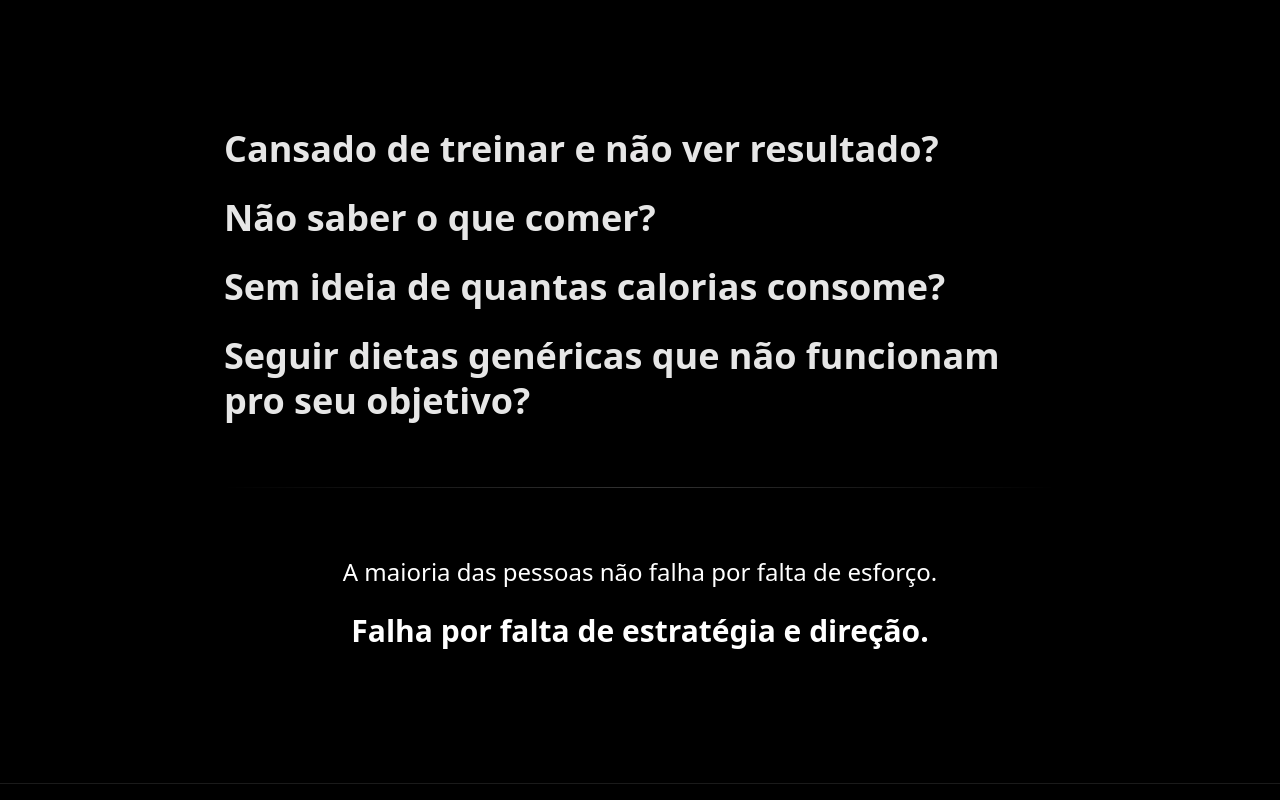
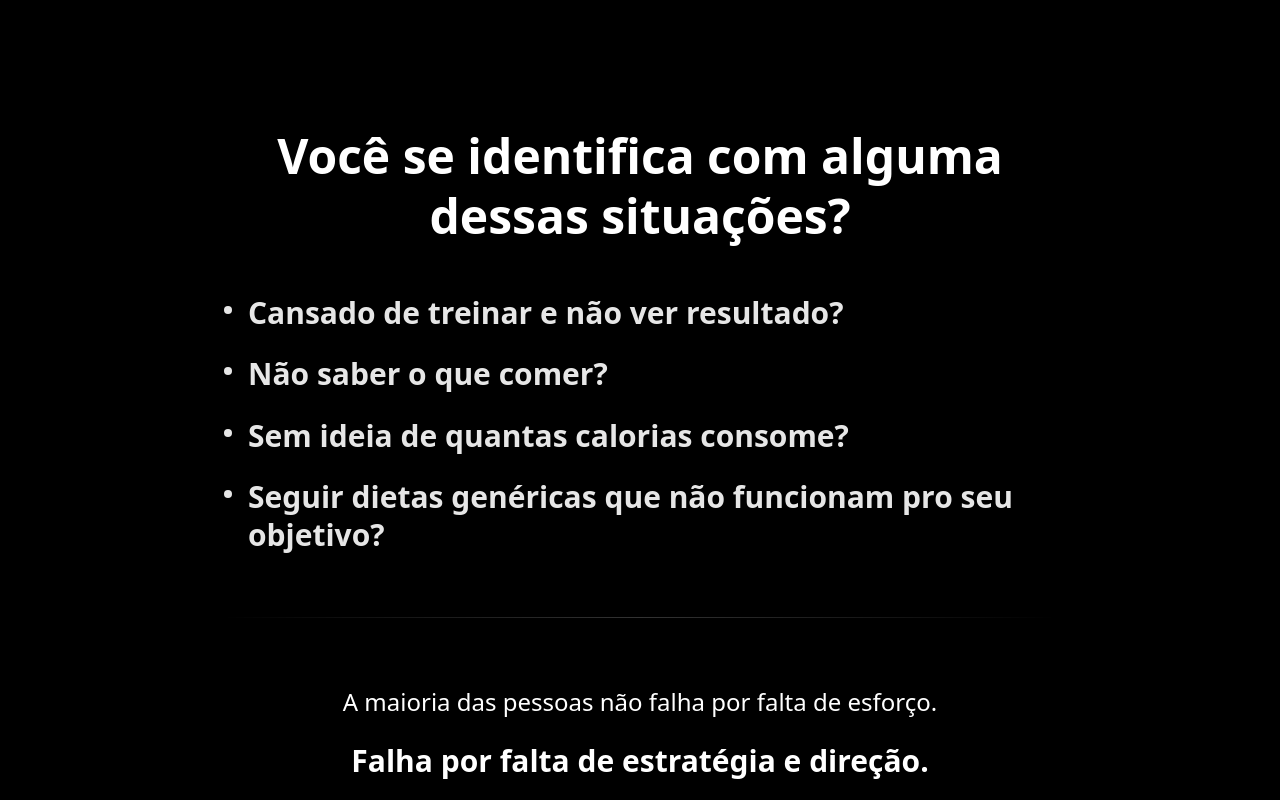
Before and after one commit to ramonraach/fitpromax-landing, a Next.js app: page / in a window 1280 px wide. Shown: the part 700-1500 px from the top of the page. Built offline with nearby package versions, Linux system fonts and the light colour scheme.

Commit message:
Version 1771815415792 - Auto backup

```diff
--- a/src/app/page.tsx
+++ b/src/app/page.tsx
@@ -54,20 +54,39 @@ export default function LandingPage() {
       <section className="py-20 sm:py-32 bg-black border-t border-white/10">
         <div className="max-w-4xl mx-auto px-4 sm:px-6 lg:px-8">
           <div className="space-y-8">
+            {/* Title */}
+            <div className="text-center mb-12">
+              <h2 className="text-4xl sm:text-5xl font-bold text-white leading-tight">
+                Você se identifica com alguma dessas situações?
+              </h2>
+            </div>
+
             {/* Pain Points - Questions */}
             <div className="space-y-6">
-              <h2 className="text-3xl sm:text-4xl font-bold text-white/90 leading-tight">
-                Cansado de treinar e não ver resultado?
-              </h2>
-              <h2 className="text-3xl sm:text-4xl font-bold text-white/90 leading-tight">
-                Não saber o que comer?
-              </h2>
-              <h2 className="text-3xl sm:text-4xl font-bold text-white/90 leading-tight">
-                Sem ideia de quantas calorias consome?
-              </h2>
-              <h2 className="text-3xl sm:text-4xl font-bold text-white/90 leading-tight">
-                Seguir dietas genéricas que não funcionam pro seu objetivo?
-              </h2>
+              <div className="flex items-start gap-4">
+                <div className="w-2 h-2 rounded-full bg-white/90 mt-3 flex-shrink-0"></div>
+                <h3 className="text-2xl sm:text-3xl font-bold text-white/90 leading-tight">
+                  Cansado de treinar e não ver resultado?
+                </h3>
+              </div>
+              <div className="flex items-start gap-4">
+                <div className="w-2 h-2 rounded-full bg-white/90 mt-3 flex-shrink-0"></div>
+                <h3 className="text-2xl sm:text-3xl font-bold text-white/90 leading-tight">
+                  Não saber o que comer?
+                </h3>
+              </div>
+              <div className="flex items-start gap-4">
+                <div className="w-2 h-2 rounded-full bg-white/90 mt-3 flex-shrink-0"></div>
+                <h3 className="text-2xl sm:text-3xl font-bold text-white/90 leading-tight">
+                  Sem ideia de quantas calorias consome?
+                </h3>
+              </div>
+              <div className="flex items-start gap-4">
+                <div className="w-2 h-2 rounded-full bg-white/90 mt-3 flex-shrink-0"></div>
+                <h3 className="text-2xl sm:text-3xl font-bold text-white/90 leading-tight">
+                  Seguir dietas genéricas que não funcionam pro seu objetivo?
+                </h3>
+              </div>
             </div>
 
             {/* Divider */}
```
